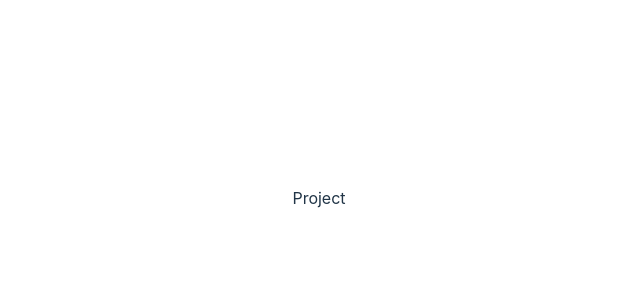
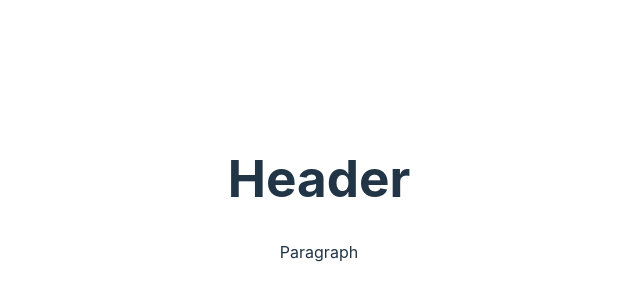
Before and after one commit to Khausta/react, a React (Vite) app: page / in a window 1280 px wide. Shown: the part 202-502 px from the top of the page, without its empty margins (321-961 px from the left). Built offline with nearby package versions, Linux system fonts and the light colour scheme.

Commit message:
react fragment and jsx

```diff
--- a/src/App.jsx
+++ b/src/App.jsx
@@ -1,10 +1,15 @@
-
 import './App.css';
 
 function App() {
 
+  // return React.createElement('div', {}, 'Project New 2023');
+
   return (
-    <div>Project</div>
+    // <React.Fragment></React.Fragment> --- добавляем тк нуден родительский элемент. но можем заменить <></>
+    <>
+      <h1>Header</h1>
+      <p>Paragraph</p>
+    </>
   );
 }
 
```
